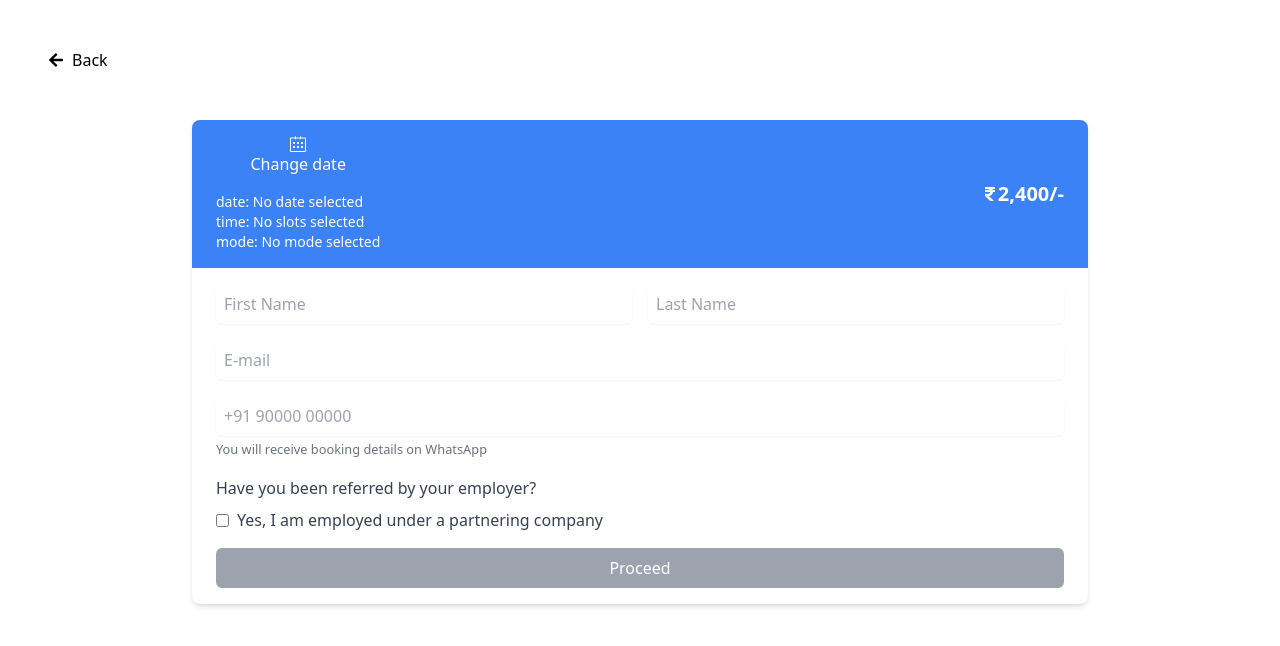
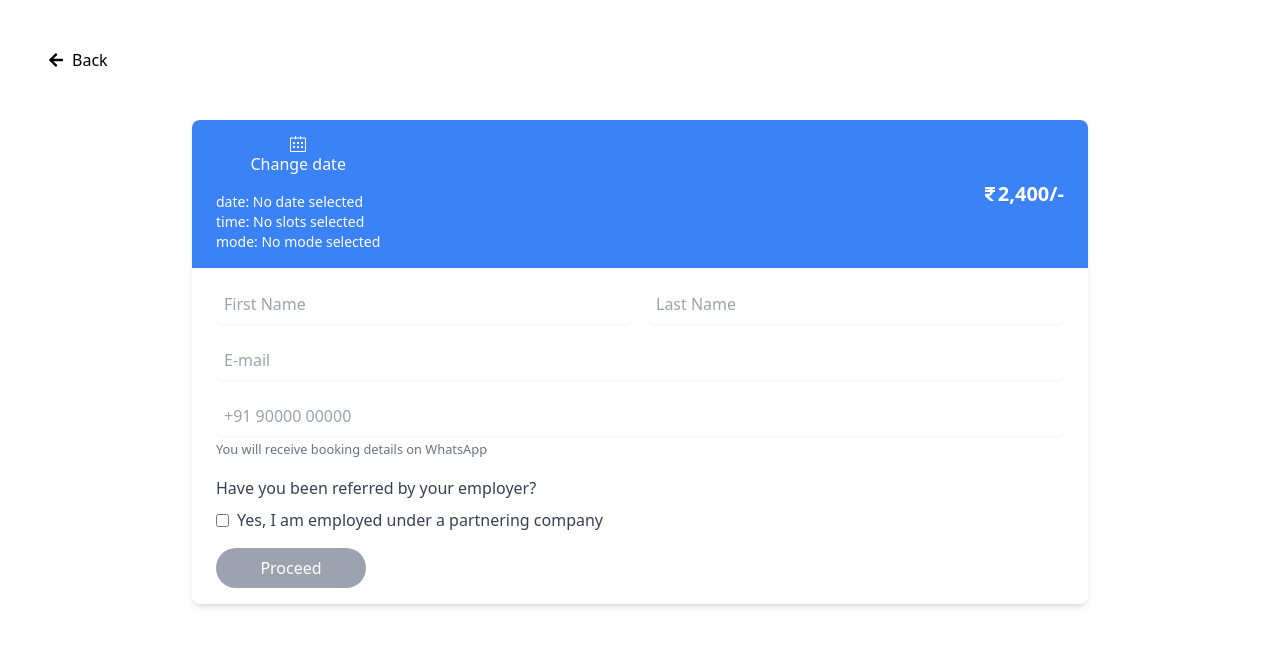
Before and after one commit to nikumbhShubham/assignment, a Next.js app: page /ConfirmBooking in a window 1280 px wide. Shown: the top 646 px of the page. Built offline with nearby package versions, Linux system fonts and the light colour scheme.

Commit message:
modified

```diff
--- a/app/ConfirmBooking/page.jsx
+++ b/app/ConfirmBooking/page.jsx
@@ -1,7 +1,6 @@
 "use client";
 import React, { useState } from "react";
-import { FaRupeeSign, } from "react-icons/fa";
-import { FaArrowLeft } from "react-icons/fa";
+import { FaRupeeSign, FaArrowLeft } from "react-icons/fa";
 import { SlCalender } from "react-icons/sl";
 import { useSearchParams } from "next/navigation";
 import Link from "next/link";
@@ -11,6 +10,7 @@ const ConfirmBooking = () => {
   const date = searchParams.get("date");
   const slots = searchParams.get("slots");
   const mode = searchParams.get("mode");
+
   const [formData, setFormData] = useState({
     firstName: "",
     lastName: "",
@@ -39,30 +39,25 @@ const ConfirmBooking = () => {
 
   return (
     <>
-      <span className='flex items-center gap-2 m-12 '>
-        <Link className="flex items-center gap-2"
-          href={'/BookSlot'}>
+      <span className='flex items-center gap-2 m-12'>
+        <Link className="flex items-center gap-2" href={'/BookSlot'}>
           <FaArrowLeft /> Back
         </Link>
       </span>
-      <div className="max-w-4xl max-h-full-4xl mx-auto bg-white shadow-md rounded-lg overflow-hidden">
 
+      <div className="max-w-4xl mx-auto bg-white shadow-md rounded-lg overflow-hidden">
         {/* Header Section */}
         <div className="bg-blue-500 text-white px-6 py-4">
           <div className="flex justify-between items-center">
-
             <div>
               <p className="text-white mb-4 flex flex-col items-center justify-center">
-                <Link className="flex flex-col items-center justify-center"
-                  href={'/BookSlot'}
-                >
-                  <span className="font-medium"><SlCalender />
-                  </span>Change date
+                <Link className="flex flex-col items-center justify-center" href={'/BookSlot'}>
+                  <span className="font-medium"><SlCalender /></span>Change date
                 </Link>
               </p>
-              <p className="text-sm ">date: {date || "No date selected"}</p>
-              <p className="text-sm">time: {slots || "No slots selected"} </p>
-              <p className="text-sm">mode:  {mode || "No mode selected"} </p>
+              <p className="text-sm">date: {date || "No date selected"}</p>
+              <p className="text-sm">time: {slots || "No slots selected"}</p>
+              <p className="text-sm">mode: {mode || "No mode selected"}</p>
             </div>
             <div className="text-right">
               <p className="flex items-center justify-end">
@@ -168,20 +163,16 @@ const ConfirmBooking = () => {
             )}
           </div>
 
-          {/* Book Session Button */}
-          <button
-
-            className="w-full bg-gray-400 hover:bg-gray-500 text-white py-2 rounded-md "
+          {/* Proceed Button */}
+          <Link
+            href={'/Confirmed'}
+            className="w-[150px] px-4  bg-gray-400 hover:bg-gray-500 text-white py-2 rounded-full flex items-center justify-center "
           >
-            <Link
-              href={'/Confirmed'}>
-              Proceed
-            </Link>
-          </button>
+            Proceed
+          </Link>
         </form>
       </div>
     </>
-
   );
 };
 
```
